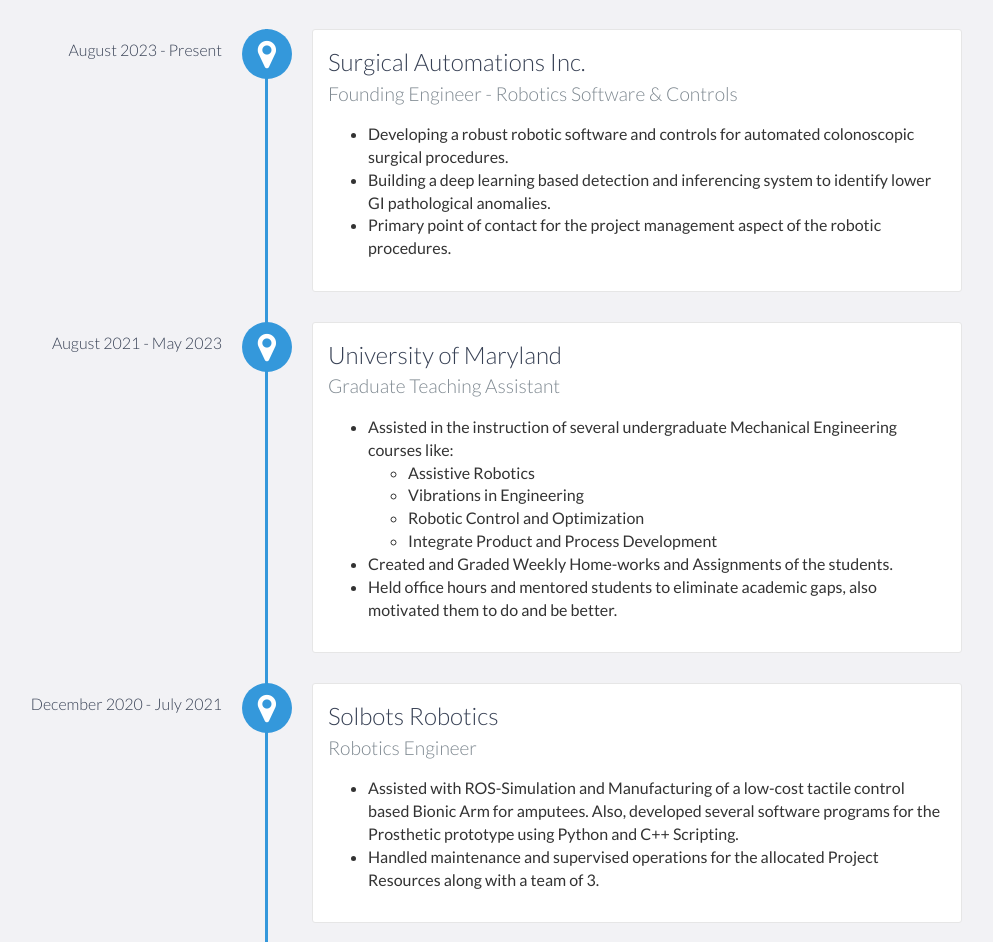
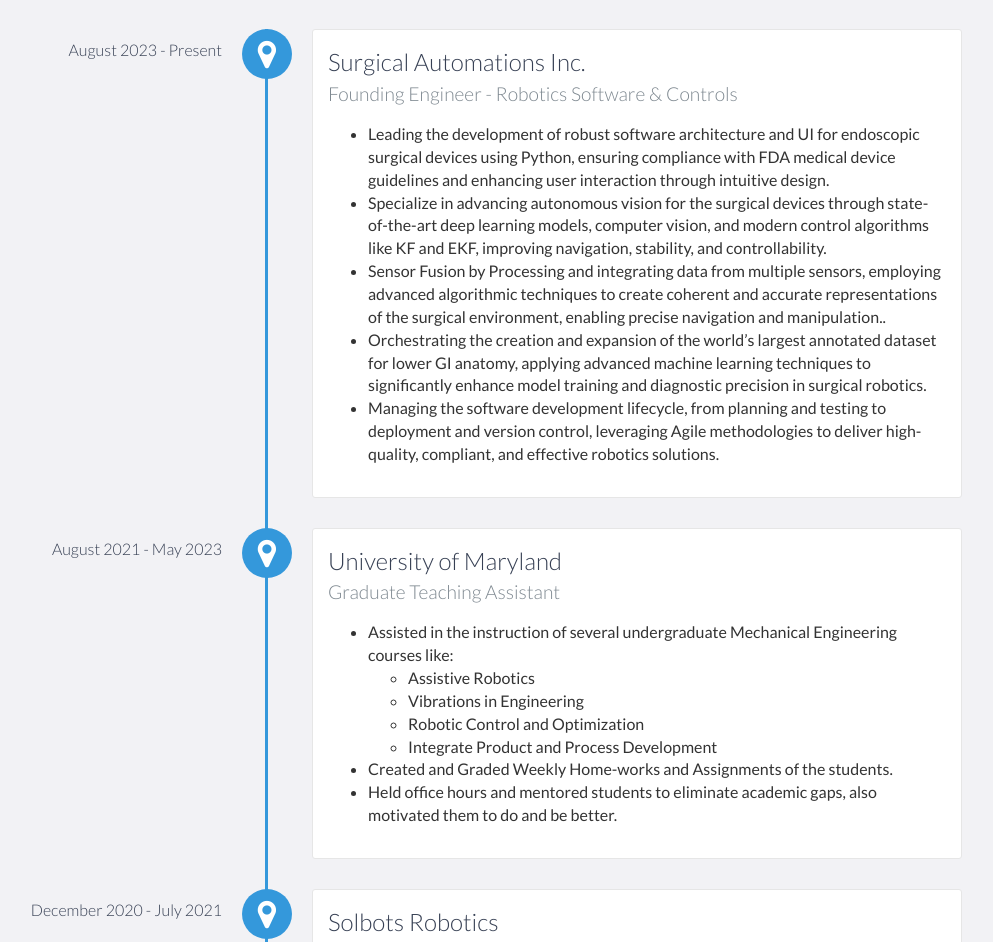
Before and after one commit to bharadwaj-chukkala/bharadwaj-chukkala.github.io, a website: page index.html in a window 1280 px wide. Shown: the part 1420-2362 px from the top of the page, without its empty margins (178-1171 px from the left). Drawn offline with nearby package versions, Linux system fonts and the light colour scheme.

Commit message:
Update index.html

```diff
--- a/index.html
+++ b/index.html
@@ -91,6 +91,7 @@
             only showcases my technical prowess but also my commitment to addressing real-world challenges through
             robotics.
             <br>
+
             As the pioneering engineer and the founding employee at Surgical Automations Inc., my role as a Robotics
             Software and Controls Engineer has been instrumental in shaping the company's technological direction. My
             responsibilities encompass a wide range of skills, from programming in C++ and Python to mastering
@@ -117,14 +118,24 @@
         <h4>Founding Engineer - Robotics Software & Controls</h4>
         <p>
         <ul>
-          <li> Developing a robust robotic software and controls for automated colonoscopic surgical procedures.
+          <li>Leading the development of robust software architecture and UI for endoscopic surgical devices using Python,
+            ensuring compliance with FDA medical device guidelines and enhancing user interaction through intuitive design.
           </li>
           <li>
-            Building a deep learning based detection and inferencing system to identify lower GI pathological
-            anomalies.
+            Specialize in advancing autonomous vision for the surgical devices through state-of-the-art deep learning models,
+            computer vision, and modern control algorithms like KF and EKF, improving navigation, stability, and controllability.
           </li>
           <li>
-            Primary point of contact for the project management aspect of the robotic procedures.
+            Sensor Fusion by Processing and integrating data from multiple sensors, employing advanced algorithmic techniques to create coherent and
+            accurate representations of the surgical environment, enabling precise navigation and manipulation..
+          </li>
+          <li>
+            Orchestrating the creation and expansion of the world’s largest annotated dataset for lower GI anatomy, applying advanced
+            machine learning techniques to significantly enhance model training and diagnostic precision in surgical robotics.
+          </li>
+          <li>
+            Managing the software development lifecycle, from planning and testing to deployment and version control, leveraging
+            Agile methodologies to deliver high-quality, compliant, and effective robotics solutions.
           </li>
         </ul>
         </p>
@@ -207,7 +218,7 @@
     <h2 class="heading">Education</h2>
     <div class="education-block">
       <h3>University of Maryland</h3>
-      <span class="education-date">August 2021 - Present</span>
+      <span class="education-date">August 2021 - May 2023</span>
       <h4>Master of Engineering in <b>Robotics</b></h4>
       <p>
       <ul>
```
